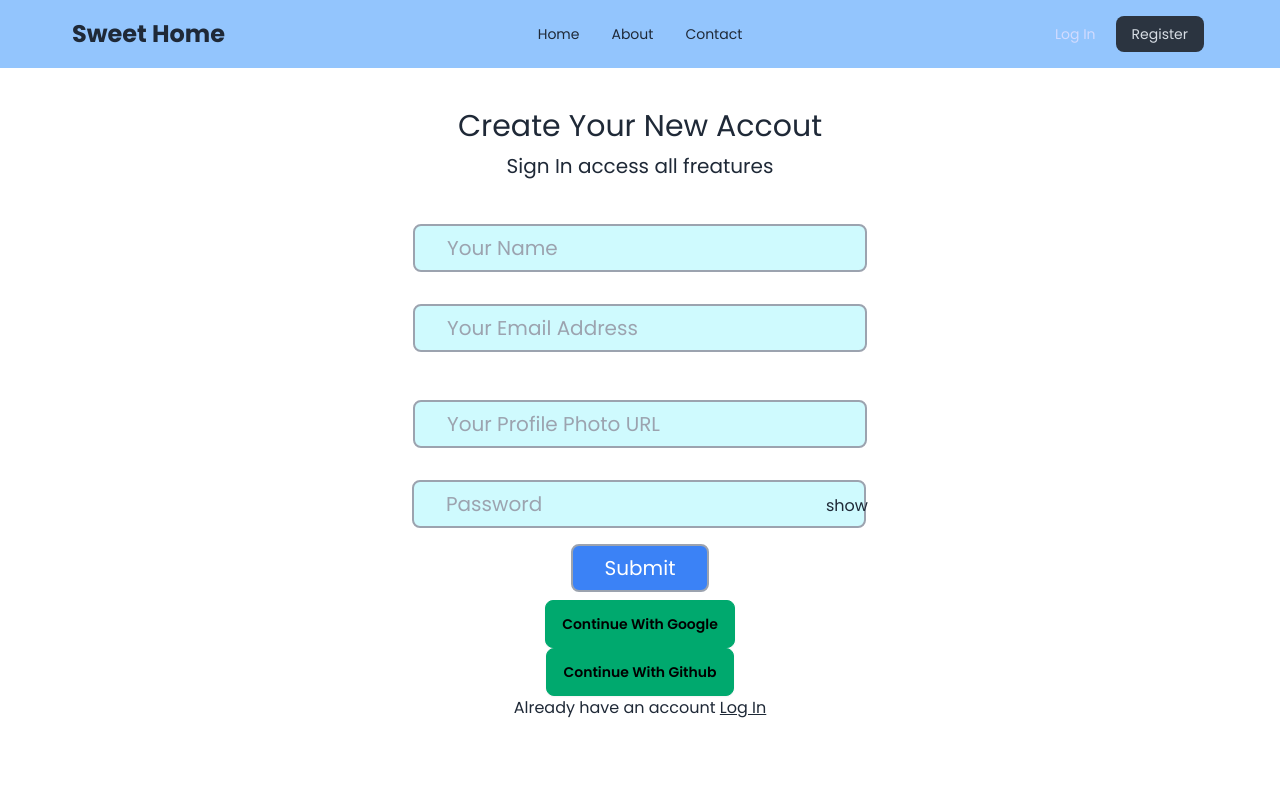
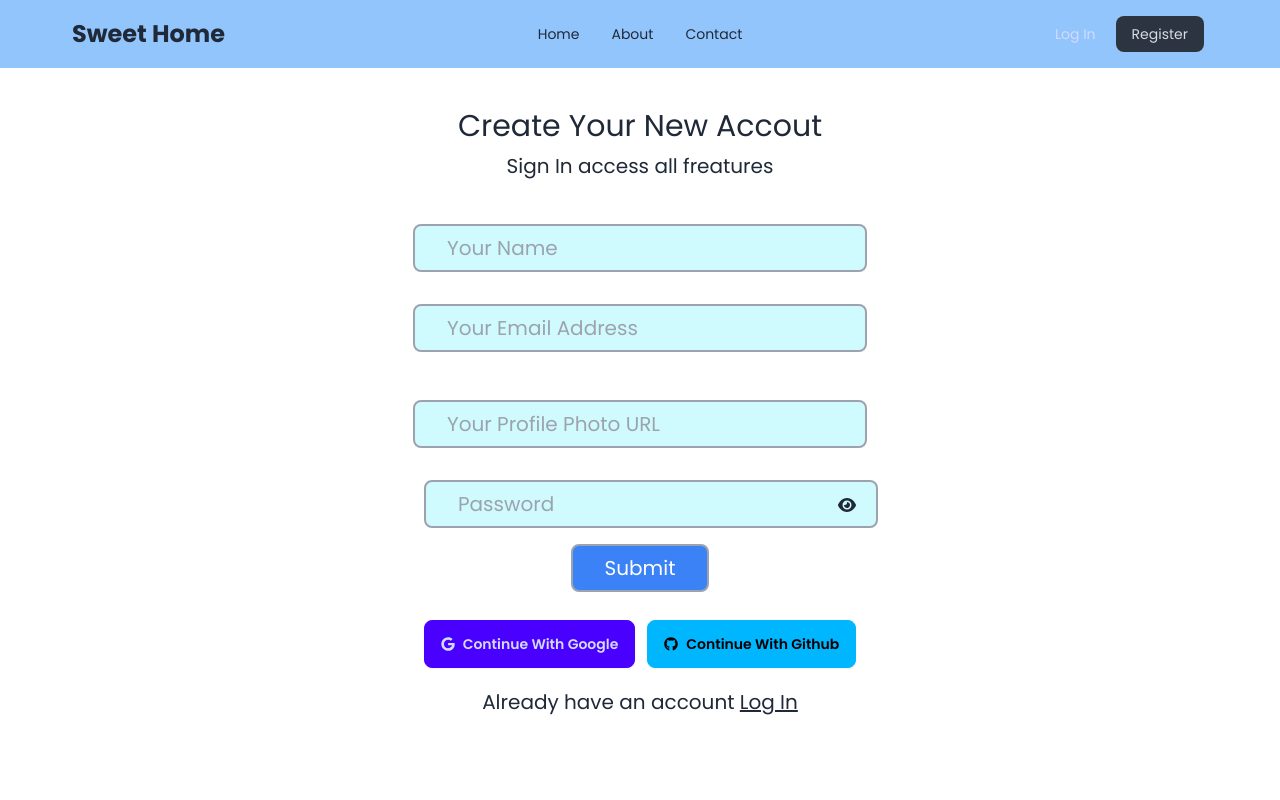
Before and after one commit to Faisal146/real-state-app, a React (Vite) app: page /register in a window 1280 px wide. Shown: the top 800 px of the page. Built offline with nearby package versions, Linux system fonts and the light colour scheme; no server answers.

Commit message:
icon and google login

```diff
--- a/package.json
+++ b/package.json
@@ -10,10 +10,14 @@
     "preview": "vite preview"
   },
   "dependencies": {
+    "@fortawesome/fontawesome-svg-core": "^6.6.0",
+    "@fortawesome/free-solid-svg-icons": "^6.6.0",
+    "@fortawesome/react-fontawesome": "^0.2.2",
     "firebase": "^10.13.0",
     "flowbite": "^2.5.1",
     "react": "^18.3.1",
     "react-dom": "^18.3.1",
+    "react-icons": "^5.3.0",
     "react-router-dom": "^6.26.1",
     "swiper": "^11.1.9"
   },
--- a/src/pages/Profile/Login.jsx
+++ b/src/pages/Profile/Login.jsx
@@ -1,11 +1,18 @@
  import { Link, useLocation, useNavigate } from "react-router-dom";
  import { useContext, useState } from "react";
  import { AuthContext } from "../../Providers/authProvider";
+ import {  FaGithub, FaGoogle } from "react-icons/fa";
+import { FontAwesomeIcon } from "@fortawesome/react-fontawesome";
+import { faEye, faEyeSlash } from "@fortawesome/free-solid-svg-icons";
+
+
 const Login = () => {
 
-    const {user,loginUser} = useContext(AuthContext)
+    const {user,loginUser, githubSign, GoogleSign} = useContext(AuthContext)
 
 const [passShow , setPassShow] = useState(false)
+
+
 
 
 const location = useLocation()
@@ -28,6 +35,29 @@ console.log('location in the login   page', location)
 
           console.log(user)
       }
+      const handleGoogle = () =>{
+        GoogleSign().then(
+         result =>{
+
+           console.log(result.user)
+
+            navigate(location?.state ? location.state : '/') }).catch(
+           error =>console.log(error)
+         )
+
+     }
+
+     const handleGithub = () => {
+        githubSign().then(
+            result =>{
+
+               console.log(result.user)
+
+               navigate(location?.state ? location.state : '/') }).catch(
+              error =>console.log(error)
+            )
+     }
+
 
 
       return (
@@ -40,7 +70,7 @@ console.log('location in the login   page', location)
                   <div className="password">
                     <input className="py-2 px-8 rounded-lg bg-cyan-100 my-2  border-2 border-gray-400 text-xl" type={passShow ? 'text' : 'password'} placeholder="Password" name="password" />
                     <span className="showbtn   -ml-10" onClick={ ()=> setPassShow(!passShow)}>
-                     {passShow ? 'hide' : 'show'}
+                    {passShow ? <FontAwesomeIcon icon={faEyeSlash} /> : <FontAwesomeIcon icon={faEye} />}
 
                     </span>
                 </div> <br />
@@ -48,6 +78,11 @@ console.log('location in the login   page', location)
 
 
               </form>
+
+              <div className="provider text-center flex gap-3 justify-center my-5">
+                <button onClick={handleGoogle} className="btn-primary btn"><FaGoogle></FaGoogle> Continue With Google</button>
+                <button onClick={handleGithub} className="btn-info btn"><FaGithub></FaGithub> Continue With Github</button>
+            </div>
 
               <div className="massage text-center">
                 <p>Donot Have any account ? <Link className="underline" to="/register">Register Now</Link></p>
--- a/src/pages/Profile/Register.jsx
+++ b/src/pages/Profile/Register.jsx
@@ -2,6 +2,13 @@
 import { AuthContext } from "../../Providers/authProvider";
  import { useState } from "react";
 import { Link, useLocation, useNavigate } from "react-router-dom";
+import { FontAwesomeIcon } from '@fortawesome/react-fontawesome'
+
+import { faEye } from '@fortawesome/free-solid-svg-icons'
+import { faEyeSlash } from '@fortawesome/free-solid-svg-icons'
+import { FaGithub, FaGoogle } from "react-icons/fa";
+
+
 const Register = () => {
 
   const {createUser,GoogleSign ,githubSign , updateProfilee} = useContext(AuthContext)
@@ -81,7 +88,7 @@ const handleGoogle = () =>{
                 <div className="password">
                     <input className="py-2 px-8 rounded-lg bg-cyan-100 my-2  border-2 border-gray-400 text-xl" type={passShow ? 'text' : 'password'} placeholder="Password" name="password" />
                     <span className="showbtn   -ml-10" onClick={ ()=> setPassShow(!passShow)}>
-                     {passShow ? 'hide' : 'show'}
+                     {passShow ? <FontAwesomeIcon icon={faEyeSlash} /> : <FontAwesomeIcon icon={faEye} />}
 
                     </span>
                 </div>
@@ -91,15 +98,15 @@ const handleGoogle = () =>{
 
 
             </form>
-            <div className="provider text-center">
-                <button onClick={handleGoogle} className="btn-success btn">Continue With Google</button>
+
+            <div className="provider text-center flex gap-3 justify-center my-5">
+                <button onClick={handleGoogle} className="btn-primary btn"><FaGoogle></FaGoogle> Continue With Google</button>
+                <button onClick={handleGithub} className="btn-info btn"><FaGithub></FaGithub> Continue With Github</button>
             </div>
-            <div className="provider text-center">
-                <button onClick={handleGithub} className="btn-success btn">Continue With Github</button>
-            </div>
+
             <div className="massage text-center">
 
-                <p>Already have an account <Link className="underline" to="/login">Log In</Link></p>
+                <p className="text-xl mb-9">Already have an account <Link className="underline" to="/login">Log In</Link></p>
 
               </div>
         </div>
```
Also changed, not shown: 1 other file (tests, documents, lock files or other folders).
